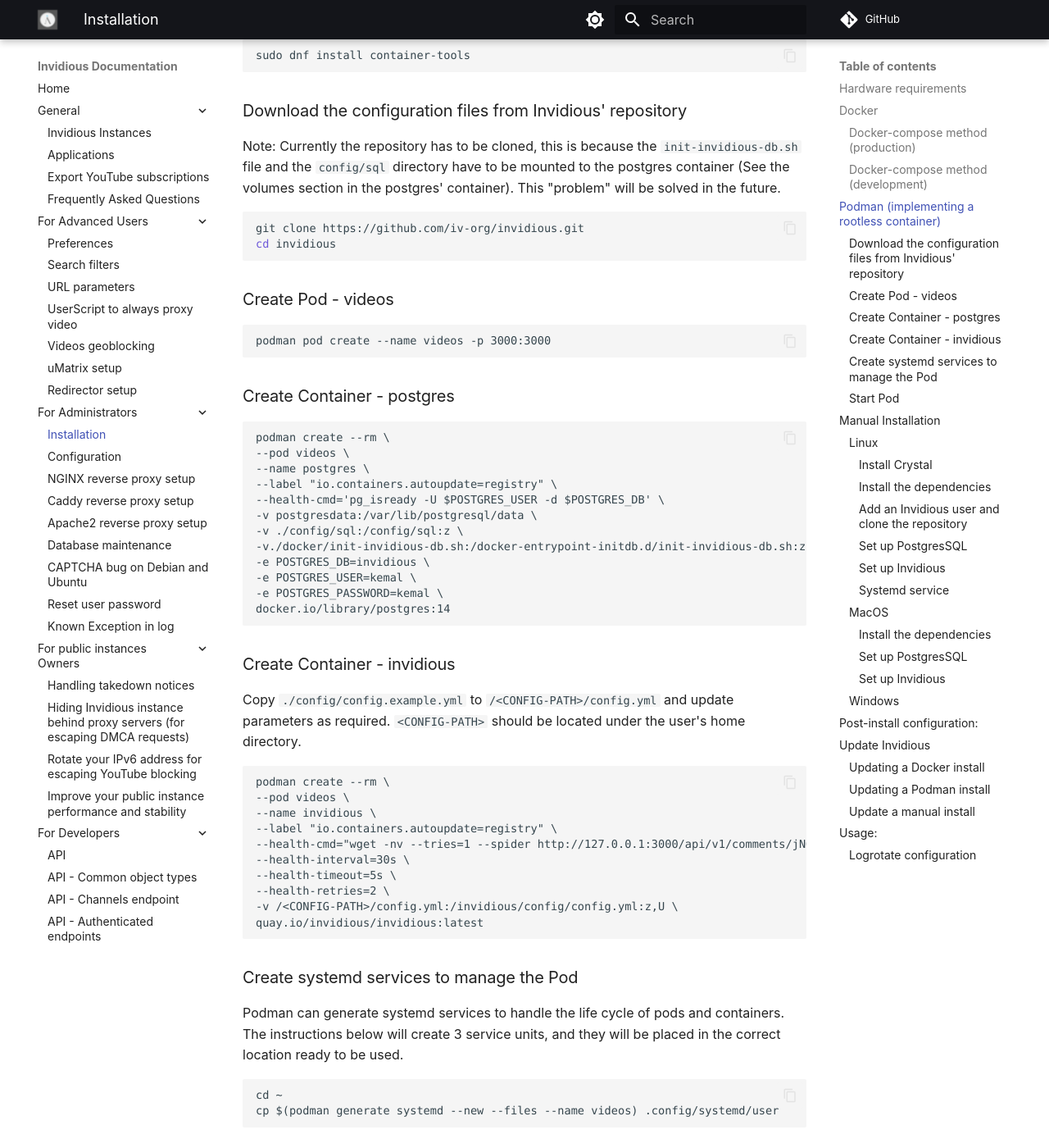
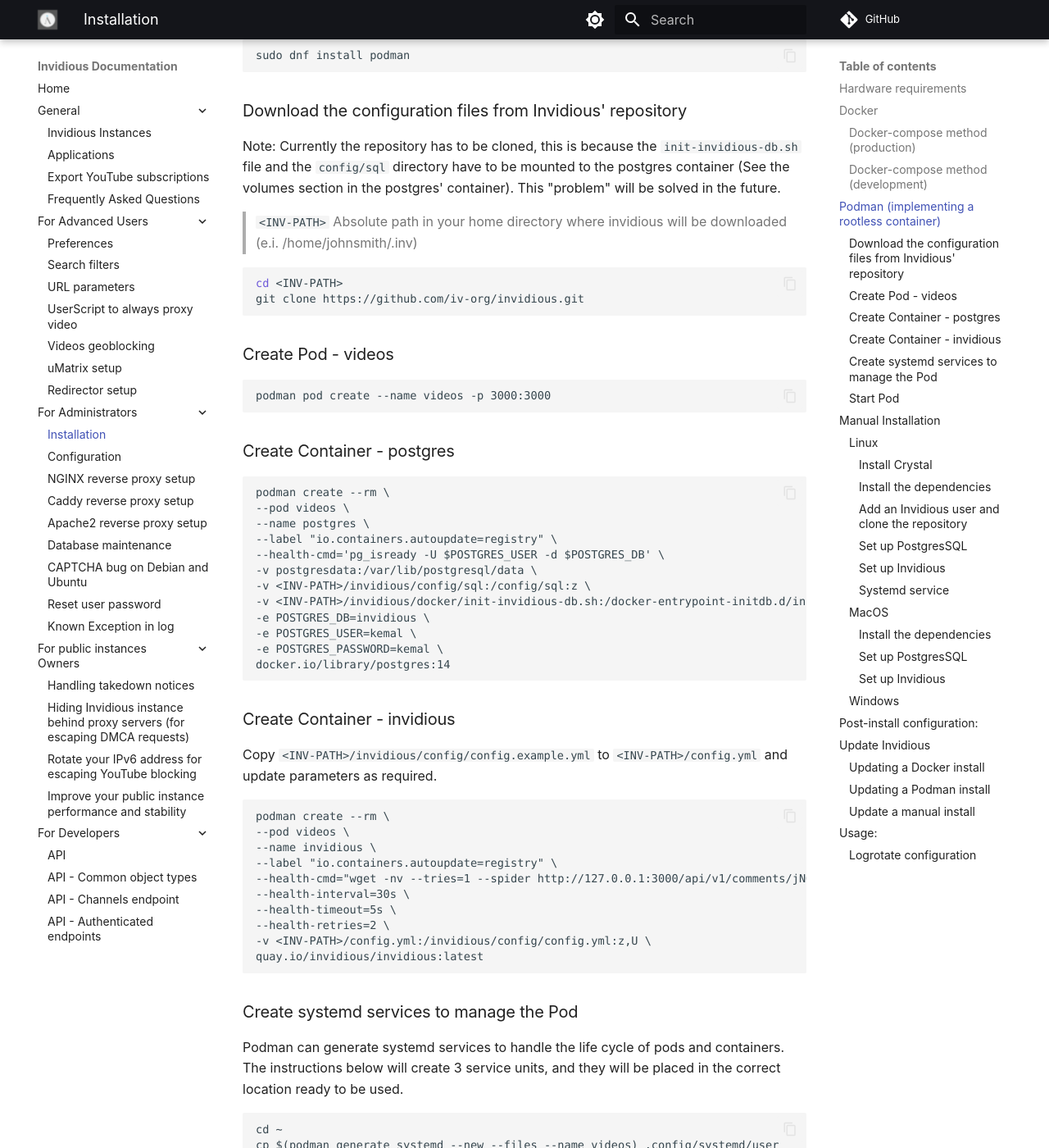
Before and after one commit to iv-org/documentation, an MkDocs documentation site: the page built from docs/installation.md, in a window 1280 px wide and 1400 px high, scrolled down 2649 px. Shown: the whole window at 82% size. Built offline with MkDocs 1.6.1 and Material for MkDocs 9.7.7, drawn with Linux system fonts in a browser that asks for light colours; comment, search, counter and statistics services are not loaded.

Commit message:
Update installation.md
Corrections

````diff
--- a/docs/installation.md
+++ b/docs/installation.md
@@ -106,16 +106,17 @@
 Podman is usually pre-installed in Fedora, CentOS, RHEL and derivatives. But if this is not the case, the instruction below will install all necessary packages.
 
 ```bash
-sudo dnf install container-tools
+sudo dnf install podman
 ```
 
 ### Download the configuration files from Invidious' repository
 
 Note: Currently the repository has to be cloned, this is because the `init-invidious-db.sh` file and the `config/sql` directory have to be mounted to the postgres container (See the volumes section in the postgres' container). This "problem" will be solved in the future.
+> `<INV-PATH>` Absolute path in your home directory where invidious will be downloaded (e.i. /home/johnsmith/.inv)
 
 ```bash
+cd <INV-PATH>
 git clone https://github.com/iv-org/invidious.git
-cd invidious
 ```
 
 ### Create Pod - videos
@@ -133,8 +134,8 @@
 --label "io.containers.autoupdate=registry" \
 --health-cmd='pg_isready -U $POSTGRES_USER -d $POSTGRES_DB' \
 -v postgresdata:/var/lib/postgresql/data \
--v ./config/sql:/config/sql:z \
--v./docker/init-invidious-db.sh:/docker-entrypoint-initdb.d/init-invidious-db.sh:z \
+-v <INV-PATH>/invidious/config/sql:/config/sql:z \
+-v <INV-PATH>/invidious/docker/init-invidious-db.sh:/docker-entrypoint-initdb.d/init-invidious-db.sh:z \
 -e POSTGRES_DB=invidious \
 -e POSTGRES_USER=kemal \
 -e POSTGRES_PASSWORD=kemal \
@@ -143,8 +144,7 @@
 
 ### Create Container - invidious
 
-Copy `./config/config.example.yml` to `/<CONFIG-PATH>/config.yml` and update parameters as required.
-`<CONFIG-PATH>` should be located under the user's home directory.
+Copy `<INV-PATH>/invidious/config/config.example.yml` to `<INV-PATH>/config.yml` and update parameters as required.
 
 ```podman
 podman create --rm \
@@ -155,7 +155,7 @@
 --health-interval=30s \
 --health-timeout=5s \
 --health-retries=2 \
--v /<CONFIG-PATH>/config.yml:/invidious/config/config.yml:z,U \
+-v <INV-PATH>/config.yml:/invidious/config/config.yml:z,U \
 quay.io/invidious/invidious:latest
 ```
 
````
